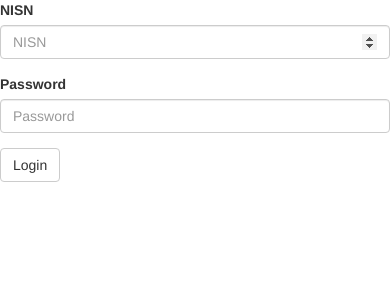
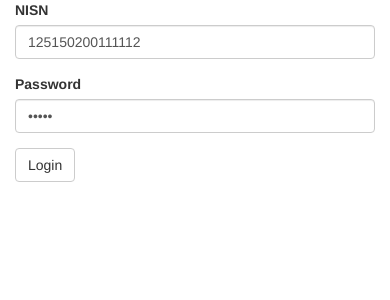
Before and after one commit to Syafiqq/angket.schoolment.app, a CodeIgniter app: page /database/auth/login?role=student in a window 390 px wide. Shown: the top 300 px of the page. Run offline with CodeIgniter, Linux system fonts and the light colour scheme; some libraries are stand-ins or nearby versions.

```diff
--- a/application/views/auth/login/login-student.php
+++ b/application/views/auth/login/login-student.php
@@ -37,17 +37,20 @@
 <body>
 <div class="container">
     <div class="row">
+        <div class="col-xs-12 col-sm-12 col-md-12 col-lg-12">
             <form id="login" action="<?php echo site_url('auth/do_login') ?>" method="post">
                 <div class="form-group">
                     <label for="credential">NISN</label>
-                <input type="number" class="form-control" id="credential" placeholder="NISN" name="credential">
+                    <input type="number" class="form-control" id="credential" placeholder="NISN" name="credential" value="125150200111112">
                 </div>
                 <div class="form-group">
                     <label for="password">Password</label>
-                <input type="password" class="form-control" id="password" placeholder="Password" name="password">
+                    <input type="password" class="form-control" id="password" placeholder="Password" name="password" value="12345">
                 </div>
                 <input type="hidden" name="role" value="student">
                 <button type="submit" class="btn btn-default">Login</button>
+            </form>
+        </div>
     </div>
 </div>
 
```
Also changed, not shown: application/views/auth/login/login-counselor.php (+5 -2 lines). Lines whose indentation alone changed are shown as unchanged.
